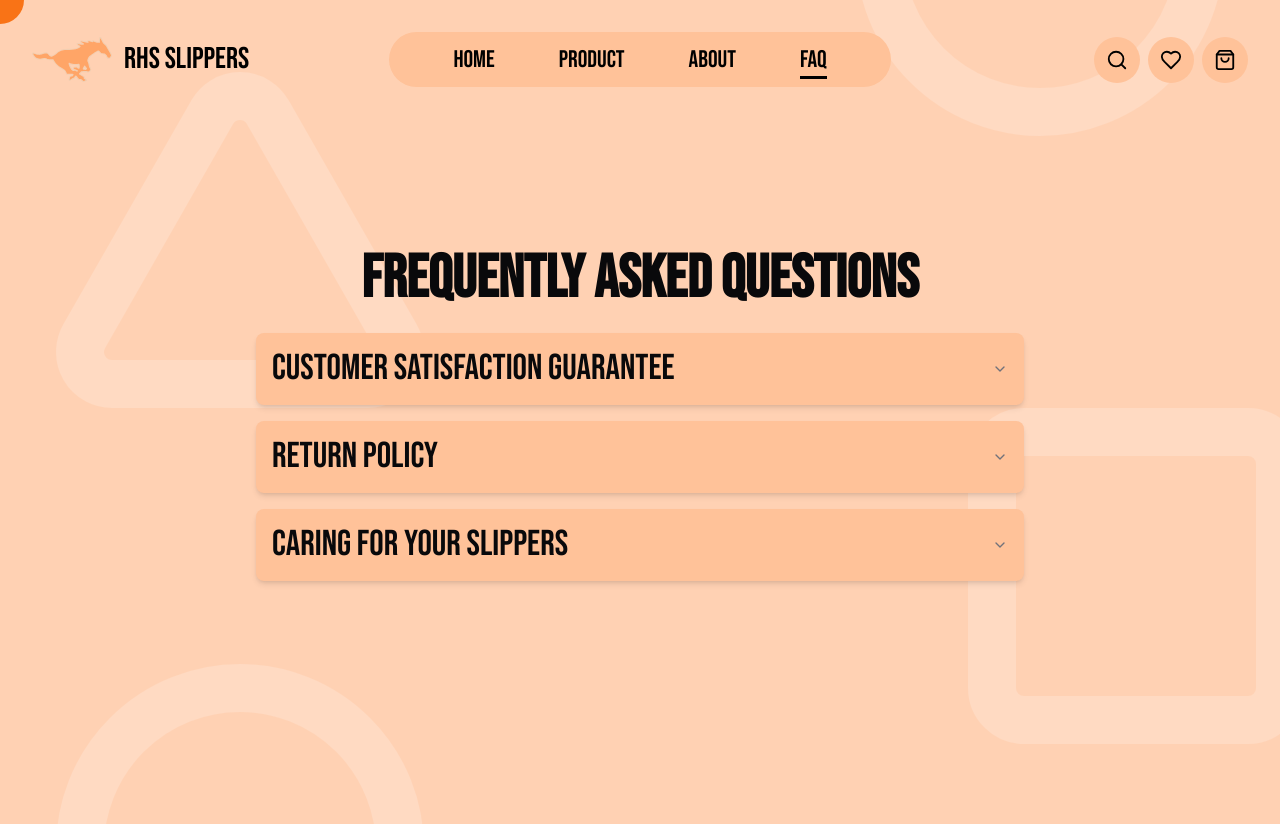
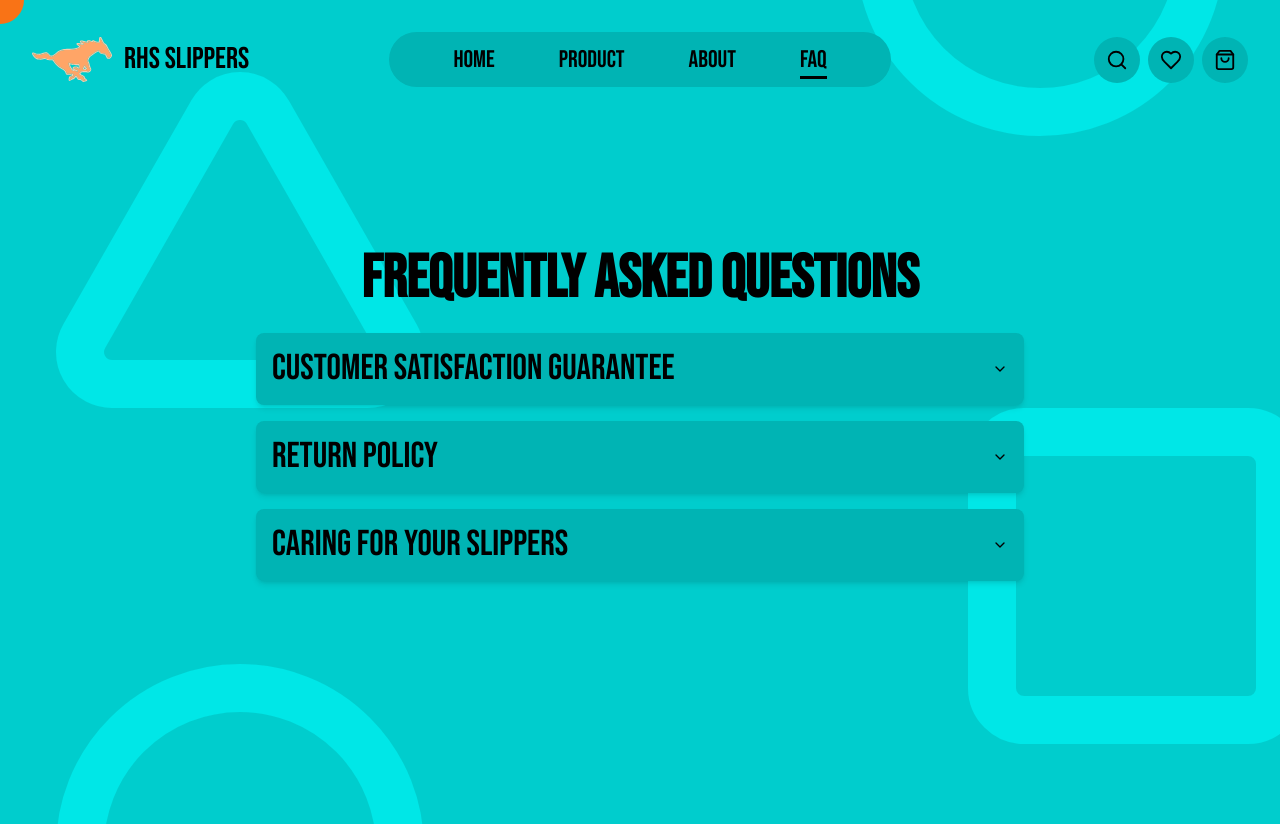
Before and after one commit to lucasch37/tsa-qualifier-2024, a Next.js app: page /faq in a window 1280 px wide. Shown: the top 824 px of the page. Built offline with nearby package versions, Linux system fonts and the light colour scheme.

Commit message:
refactored colors; about page is cooked

```diff
--- a/src/app/about/page.tsx
+++ b/src/app/about/page.tsx
@@ -40,7 +40,7 @@ export default function About() {
                 {boxes.map((box) => (
                     <motion.div
                         key={box.id}
-                        className={`absolute ${box.className} bg-[#FFA567] [background-image:radial-gradient(88%_100%_at_top,rgba(255,255,255,0.5),rgba(255,255,255,0))] rounded-lg shadow-md overflow-hidden`}
+                        className={`absolute ${box.className} bg-accent [background-image:radial-gradient(88%_100%_at_top,rgba(255,255,255,0.5),rgba(255,255,255,0))] rounded-lg shadow-md overflow-hidden`}
                         style={{
                             zIndex: hoveredId === box.id ? 10 : 1
                         }}
@@ -67,7 +67,7 @@ export default function About() {
                             setHoveredId(null);
                         }}
                     >
-                        <div className=" mt-8 ml-8 pt-8 h-full relative">
+                        <div className="mt-8 ml-8 pt-8 h-full relative">
                             <motion.h2
                                 className="text-6xl font-bold absolute"
                                 initial={{
--- a/src/app/faq/page.tsx
+++ b/src/app/faq/page.tsx
@@ -13,19 +13,19 @@ export default function Home() {
         <div className="flex flex-col gap-6 justify-center items-center mx-auto max-w-3xl pb-20 w-full h-full">
             <h1 className="text-6xl font-bold font-bebas">Frequently Asked Questions</h1>
             <Accordion type="single" collapsible className="w-full space-y-4">
-            <AccordionItem value="item-1" className="bg-[#ffc299] rounded-lg px-4 shadow-md border-none">
+            <AccordionItem value="item-1" className="bg-complement rounded-lg px-4 shadow-md border-none">
                 <AccordionTrigger className="text-4xl font-bebas">Customer Satisfaction Guarantee</AccordionTrigger>
                 <AccordionContent className="text-lg">
                 Made you look.
                 </AccordionContent>
             </AccordionItem>
-            <AccordionItem value="item-2" className="bg-[#ffc299] rounded-lg px-4 shadow-md border-none">
+            <AccordionItem value="item-2" className="bg-complement rounded-lg px-4 shadow-md border-none">
                 <AccordionTrigger className="text-4xl font-bebas">Return Policy</AccordionTrigger>
                 <AccordionContent className="text-lg">
                 Made you look.
                 </AccordionContent>
             </AccordionItem>
-            <AccordionItem value="item-3" className="bg-[#ffc299] rounded-lg px-4 shadow-md border-none">
+            <AccordionItem value="item-3" className="bg-complement rounded-lg px-4 shadow-md border-none">
                 <AccordionTrigger className="text-4xl font-bebas">Caring for Your Slippers</AccordionTrigger>
                 <AccordionContent className="text-lg">
                 Made you look.
--- a/src/app/globals.css
+++ b/src/app/globals.css
@@ -35,70 +35,3 @@
 .nav-link:hover:after {
     transform: scaleX(1);
 }
-
-@layer base {
-    :root {
-        --background: 0 0% 100%;
-        --foreground: 240 10% 3.9%;
-        --card: 0 0% 100%;
-        --card-foreground: 240 10% 3.9%;
-        --popover: 0 0% 100%;
-        --popover-foreground: 240 10% 3.9%;
-        --primary: 240 5.9% 10%;
-        --primary-foreground: 0 0% 98%;
-        --secondary: 240 4.8% 95.9%;
-        --secondary-foreground: 240 5.9% 10%;
-        --muted: 240 4.8% 95.9%;
-        --muted-foreground: 240 3.8% 46.1%;
-        --accent: 240 4.8% 95.9%;
-        --accent-foreground: 240 5.9% 10%;
-        --destructive: 0 84.2% 60.2%;
-        --destructive-foreground: 0 0% 98%;
-        --border: 240 5.9% 90%;
-        --input: 240 5.9% 90%;
-        --ring: 240 10% 3.9%;
-        --chart-1: 12 76% 61%;
-        --chart-2: 173 58% 39%;
-        --chart-3: 197 37% 24%;
-        --chart-4: 43 74% 66%;
-        --chart-5: 27 87% 67%;
-        --radius: 0.5rem
-    }
-
-    .dark {
-        --background: 240 10% 3.9%;
-        --foreground: 0 0% 98%;
-        --card: 240 10% 3.9%;
-        --card-foreground: 0 0% 98%;
-        --popover: 240 10% 3.9%;
-        --popover-foreground: 0 0% 98%;
-        --primary: 0 0% 98%;
-        --primary-foreground: 240 5.9% 10%;
-        --secondary: 240 3.7% 15.9%;
-        --secondary-foreground: 0 0% 98%;
-        --muted: 240 3.7% 15.9%;
-        --muted-foreground: 240 5% 64.9%;
-        --accent: 240 3.7% 15.9%;
-        --accent-foreground: 0 0% 98%;
-        --destructive: 0 62.8% 30.6%;
-        --destructive-foreground: 0 0% 98%;
-        --border: 240 3.7% 15.9%;
-        --input: 240 3.7% 15.9%;
-        --ring: 240 4.9% 83.9%;
-        --chart-1: 220 70% 50%;
-        --chart-2: 160 60% 45%;
-        --chart-3: 30 80% 55%;
-        --chart-4: 280 65% 60%;
-        --chart-5: 340 75% 55%
-    }
-}
-
-@layer base {
-    * {
-        @apply border-border;
-    }
-
-    body {
-        @apply bg-background text-foreground;
-    }
-}
--- a/src/app/layout.tsx
+++ b/src/app/layout.tsx
@@ -11,22 +11,22 @@ export default function RootLayout({
 }: Readonly<{ children: React.ReactNode }>) {
     return (
         <html lang="en">
-            <body className="relative bg-[#ffd1b3] p-8 h-screen overflow-hidden container mx-auto ">
+            <body className="relative bg-background p-8 h-screen overflow-hidden container mx-auto ">
                 <Cursor isGelly={true} cursorBackgrounColor="rgb(249 115 22)" />
                 <Circle
-                    className="absolute -top-60 right-12 -z-10 fill-none text-[#ffdac2] stroke-[3px]"
+                    className="absolute -top-60 right-12 -z-10 fill-none text-lightShape stroke-[3px]"
                     size={384}
                 />
                 <Triangle
-                    className="absolute top-12 left-12 -z-10 fill-none text-[#ffdac2] stroke-[3px]"
+                    className="absolute top-12 left-12 -z-10 fill-none text-lightShape stroke-[3px]"
                     size={384}
                 />
                 <Square
-                    className="absolute top-96 -right-12 -z-10 fill-none text-[#ffdac2] stroke-[3px]"
+                    className="absolute top-96 -right-12 -z-10 fill-none text-lightShape stroke-[3px]"
                     size={384}
                 />
                 <Circle
-                    className="absolute -bottom-60 left-12 -z-10 fill-none text-[#ffdac2] stroke-[3px]"
+                    className="absolute -bottom-60 left-12 -z-10 fill-none text-lightShape stroke-[3px]"
                     size={384}
                 />
                 <Navbar />
--- a/src/app/product/expandable-card.tsx
+++ b/src/app/product/expandable-card.tsx
@@ -86,7 +86,7 @@ export function ExpandableCard({
                                 />
                             </motion.div>
 
-                            <div className="flex p-6 justify-between bg-[#ffc299]">
+                            <div className="flex p-6 justify-between bg-complement">
                                 <div className="flex flex-col">
                                     <motion.div className="truncate font-bebas text-4xl">
                                         {title}
@@ -96,7 +96,7 @@ export function ExpandableCard({
                                     </motion.div>
                                 </div>
                                 <div>
-                                    <div className="font-bebas flex gap-2 items-center text-2xl px-2 bg-[#FFA567] rounded-lg">
+                                    <div className="font-bebas flex gap-2 items-center text-2xl px-2 bg-accent rounded-lg">
                                         Buy now <ChevronsRight />
                                     </div>
                                 </div>
--- a/src/app/product/expandable-info.tsx
+++ b/src/app/product/expandable-info.tsx
@@ -69,7 +69,7 @@ export function ExpandableInfo({
                         <motion.div
                             ref={ref}
                             layoutId={`card-${title}-${id}`}
-                            className="h-fit w-[600px] bg-[#FFA567] p-16 [background-image:radial-gradient(88%_100%_at_top,rgba(255,255,255,0.5),rgba(255,255,255,0))] rounded-2xl overflow-hidden"
+                            className="h-fit w-[600px] bg-complement p-16 [background-image:radial-gradient(88%_100%_at_top,rgba(255,255,255,0.5),rgba(255,255,255,0))] rounded-2xl overflow-hidden"
                         >
                             <motion.div
                                 className="flex justify-between text-5xl font-bebas"
@@ -89,7 +89,7 @@ export function ExpandableInfo({
                 layoutId={`card-${title}-${id}`}
             >
                 <WobbleCard
-                    containerClassName="bg-[#FFA567] h-full"
+                    containerClassName="bg-complement h-full"
                     scale={1.07}
                 >
                     <motion.div className="text-center p-8 flex flex-col items-center justify-center h-full">
--- a/src/app/product/page.tsx
+++ b/src/app/product/page.tsx
@@ -10,7 +10,7 @@ const Product = (props: Props) => {
     return (
         <div className="flex flex-col py-12">
             <div className="grid grid-cols-5 gap-4 px-8 h-full">
-                <WobbleCard containerClassName="bg-[#FFA567]">
+                <WobbleCard containerClassName="bg-complement">
                     <div className="text-center font-bebas text-5xl p-4 flex items-center justify-center h-full">
                         OUR <br /> PRODUCTS
                     </div>
@@ -39,7 +39,7 @@ const Product = (props: Props) => {
                     price={12.99}
                     className="col-span-1"
                 />
-                <div className="col-span-2 ">
+                <div className="col-span-2">
                     <ExpandableInfo title="Features">
                         <ul className="mt-4 list-disc space-y-2">
                             <li>
--- a/src/components/navbar.tsx
+++ b/src/components/navbar.tsx
@@ -69,7 +69,7 @@ export default function Navbar() {
                 transition={{type: "spring", stiffness: 90, delay: 0.3}}
             >
                 <motion.div
-                    className="flex flex-row gap-16 px-16 pt-3 pb-2 rounded-full bg-[#ffc299] text-2xl font-bebas"
+                    className="flex flex-row gap-16 px-16 pt-3 pb-2 rounded-full bg-complement text-2xl font-bebas"
                     whileHover={{scale: 1.1}}
                     transition={{type: "spring", stiffness: 90}}
                 >
@@ -105,7 +105,7 @@ export default function Navbar() {
                 {[SearchIcon, HeartIcon, ShoppingBagIcon].map((Icon, index) => (
                     <button
                         key={index}
-                        className="rounded-full p-3 bg-[#ffc299]"
+                        className="rounded-full p-3 bg-complement"
                     >
                         <Icon size={22}/>
                     </button>
--- a/tailwind.config.ts
+++ b/tailwind.config.ts
@@ -20,51 +20,10 @@ export default {
     	},
     	extend: {
     		colors: {
-    			background: 'hsl(var(--background))',
-    			foreground: 'hsl(var(--foreground))',
-    			card: {
-    				DEFAULT: 'hsl(var(--card))',
-    				foreground: 'hsl(var(--card-foreground))'
-    			},
-    			popover: {
-    				DEFAULT: 'hsl(var(--popover))',
-    				foreground: 'hsl(var(--popover-foreground))'
-    			},
-    			primary: {
-    				DEFAULT: 'hsl(var(--primary))',
-    				foreground: 'hsl(var(--primary-foreground))'
-    			},
-    			secondary: {
-    				DEFAULT: 'hsl(var(--secondary))',
-    				foreground: 'hsl(var(--secondary-foreground))'
-    			},
-    			muted: {
-    				DEFAULT: 'hsl(var(--muted))',
-    				foreground: 'hsl(var(--muted-foreground))'
-    			},
-    			accent: {
-    				DEFAULT: 'hsl(var(--accent))',
-    				foreground: 'hsl(var(--accent-foreground))'
-    			},
-    			destructive: {
-    				DEFAULT: 'hsl(var(--destructive))',
-    				foreground: 'hsl(var(--destructive-foreground))'
-    			},
-    			border: 'hsl(var(--border))',
-    			input: 'hsl(var(--input))',
-    			ring: 'hsl(var(--ring))',
-    			chart: {
-    				'1': 'hsl(var(--chart-1))',
-    				'2': 'hsl(var(--chart-2))',
-    				'3': 'hsl(var(--chart-3))',
-    				'4': 'hsl(var(--chart-4))',
-    				'5': 'hsl(var(--chart-5))'
-    			}
-    		},
-    		borderRadius: {
-    			lg: 'var(--radius)',
-    			md: 'calc(var(--radius) - 2px)',
-    			sm: 'calc(var(--radius) - 4px)'
+    			background: "#00cdcd",
+                lightShape: "#00e7e7",
+                accent: "#009a9a",
+                complement: "#00b4b4"
     		},
     		keyframes: {
     			'accordion-down': {
```
Also changed, not shown: src/app/page.tsx (+7 -8 lines).
